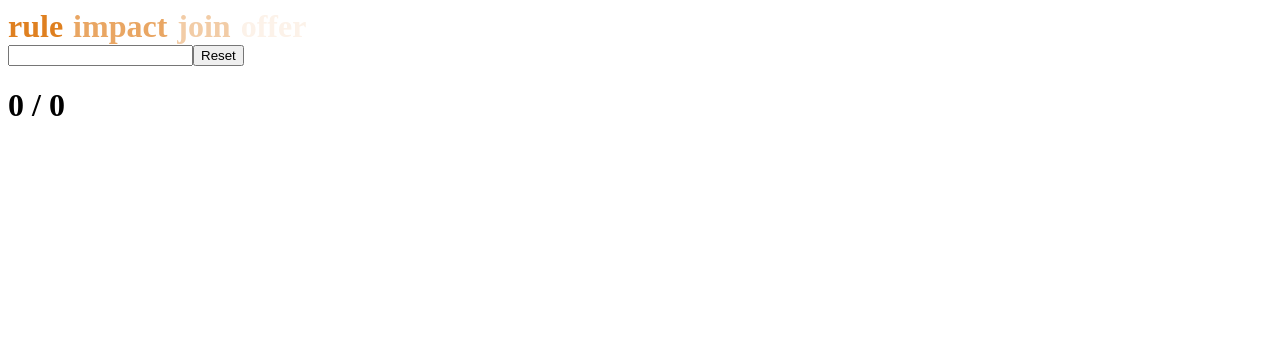
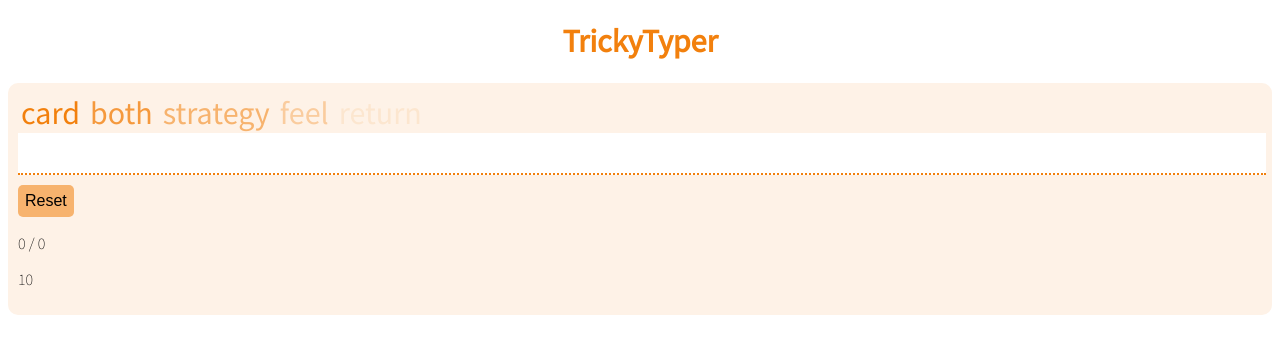
Before and after one commit to dmills-webdev/tricky-typer, a React (Create React App) app: page / in a window 1280 px wide. Shown: the top 354 px of the page. Built offline with nearby package versions, Linux system fonts and the light colour scheme.

Commit message:
Switch to sass for styling

```diff
--- a/package.json
+++ b/package.json
@@ -6,6 +6,7 @@
     "@testing-library/jest-dom": "^4.2.4",
     "@testing-library/react": "^9.3.2",
     "@testing-library/user-event": "^7.1.2",
+    "node-sass": "^4.14.1",
     "react": "^16.13.1",
     "react-dom": "^16.13.1",
     "react-scripts": "3.4.1"
--- a/public/index.html
+++ b/public/index.html
@@ -2,42 +2,15 @@
 <html lang="en">
   <head>
     <meta charset="utf-8" />
-    <link rel="icon" href="%PUBLIC_URL%/favicon.ico" />
     <meta name="viewport" content="width=device-width, initial-scale=1" />
-    <meta name="theme-color" content="#000000" />
     <meta
       name="description"
       content="Web site created using create-react-app"
     />
-    <link rel="apple-touch-icon" href="%PUBLIC_URL%/logo192.png" />
-    <!--
-      manifest.json provides metadata used when your web app is installed on a
-      user's mobile device or desktop. See https://developers.google.com/web/fundamentals/web-app-manifest/
-    -->
-    <link rel="manifest" href="%PUBLIC_URL%/manifest.json" />
-    <!--
-      Notice the use of %PUBLIC_URL% in the tags above.
-      It will be replaced with the URL of the `public` folder during the build.
-      Only files inside the `public` folder can be referenced from the HTML.
-
-      Unlike "/favicon.ico" or "favicon.ico", "%PUBLIC_URL%/favicon.ico" will
-      work correctly both with client-side routing and a non-root public URL.
-      Learn how to configure a non-root public URL by running `npm run build`.
-    -->
-    <title>React App</title>
+    <title>TrickyTyper</title>
   </head>
   <body>
     <noscript>You need to enable JavaScript to run this app.</noscript>
     <div id="root"></div>
-    <!--
-      This HTML file is a template.
-      If you open it directly in the browser, you will see an empty page.
-
-      You can add webfonts, meta tags, or analytics to this file.
-      The build step will place the bundled scripts into the <body> tag.
-
-      To begin the development, run `npm start` or `yarn start`.
-      To create a production bundle, use `npm run build` or `yarn build`.
-    -->
   </body>
 </html>
--- a/src/App.js
+++ b/src/App.js
@@ -1,89 +1,15 @@
-import React,  { useState, useEffect } from "react"
-import testList from "./testlist"
-import "./app.css"
-
-const App = () => {
-
-// Initialise wordlist and session score
-  let [words, getNewWords] = useState(testList())
-  let [attempts, adjustWordCount] = useState(0)
-  let [points, adjustPoints] = useState(0)
-  let {characters, charactersRight} = useState()
-
-  let [isTestRunning, toggleTestRunning] = useState(false)
-  let [isTestComplete, toggleTestComplete] = useState(true)
-
-// Typing goal word and attempt
-  const [typedWord, updateTypedWord] = useState("")
-  let [wordToType, nextWord] = useState(words[0])
+import React from "react"
+import TypingTestContainer from "./TypingTestContainer"
+import "./app.scss"
 
 
-// Check entered word for correctness if the last character entered was a space/whitespace
-  const checkWord = (word) => {
-
-    if (isTestRunning === false && isTestComplete === true) {
-      runTest(10)
-    }
-
-    if (isTestRunning) {
-      if ( word.charAt(word.length - 1 ) === " " ) {
-        if ( word === wordToType + " " ) {
-          adjustPoints(points += 1)
-        }
-        adjustWordCount(attempts += 1)
-        nextWord(words[attempts])
-        updateTypedWord("")
-      }
-    }
-  }
-
-// Start timing and scoring system
-  const runTest = (duration) => {
-    toggleTestRunning(true)
-    toggleTestComplete(false)
-    setInterval((countdown) => {
-      console.log(countdown)
-
-    })
-    setTimeout(() => {
-      toggleTestRunning(false)
-    }, duration*1000)
-  }
-
-  const resetTest = () => {
-    toggleTestComplete(true)
-    adjustPoints(0)
-    updateTypedWord("")
-    getNewWords(testList())
-  }
-
-
-// Output
-  return (
-    <div className="container">
-      <div className="upcoming-words">
-        <h1 className="word-to-type">{words[attempts]}</h1>
-        <h1 className="upcoming-word-1">{words[attempts + 1]}</h1>
-        <h1 className="upcoming-word-2">{words[attempts + 2]}</h1>
-        <h1 className="upcoming-word-3">{words[attempts + 3]}</h1>
+function App() {
+    return (
+      <div>
+        <h1>TrickyTyper</h1>
+        <TypingTestContainer />
       </div>
-      <input
-        value={typedWord}
-        onChange={(event) => {
-          updateTypedWord(event.target.value)
-          checkWord(event.target.value)}}
-      />
-
-      <button
-        onClick={() => {
-          resetTest()
-          }}>
-        Reset
-      </button>
-
-      <h1>{points} / {attempts}</h1>
-    </div>
-  )
+    )
 }
 
 export default App
--- /dev/null
+++ b/src/TypingTestComponent.js
@@ -0,0 +1,33 @@
+import React from "react"
+
+function TypingTestComponent({ words, points, attempts, countdown, typedWord, updateTypedWord, checkWord, resetTest }) {
+  return (
+    <div className="container">
+      <div className="upcoming-words">
+        <p className="word-to-type">{words[attempts]}</p>
+        <p className="upcoming-word-1">{words[attempts + 1]}</p>
+        <p className="upcoming-word-2">{words[attempts + 2]}</p>
+        <p className="upcoming-word-3">{words[attempts + 3]}</p>
+        <p className="upcoming-word-4">{words[attempts + 4]}</p>
+      </div>
+      <input
+        value={typedWord}
+        onChange={(event) => {
+          updateTypedWord(event.target.value)
+          checkWord(event.target.value)}}
+      />
+
+      <button
+        onClick={() => {
+          resetTest()
+          }}>
+        Reset
+      </button>
+
+      <p>{points} / {attempts}</p>
+      <p>{countdown}</p>
+    </div>
+  )
+}
+
+export default TypingTestComponent
--- /dev/null
+++ b/src/TypingTestContainer.js
@@ -0,0 +1,102 @@
+import React,  { useState } from "react"
+import TypingTestComponent from "./TypingTestComponent" //Presentational component
+import testList from "./testlist" // Import randomised test list from a larger word list
+
+const TypingTestContainer = () => {
+
+// Initialise wordlist and session score
+  let [words, getNewWords] = useState(testList())
+  let [attempts, adjustWordCount] = useState(0)
+  let [points, adjustPoints] = useState(0)
+
+  // TODO: add character tracking logic
+  //let [characters, charactersRight] = useState(0)
+
+  let [countdown, setCountdown] = useState(10)
+// Initialise test timing variables
+  let [isTestRunning, toggleTestRunning] = useState(false)
+  let [isTestComplete, toggleTestComplete] = useState(true)
+
+// Typing goal word and attempt
+  const [typedWord, updateTypedWord] = useState("")
+  let [wordToType, nextWord] = useState(words[0])
+
+// Check entered word for correctness if the last character entered was a space/whitespace
+  const checkWord = (word) => {
+    if (isTestRunning === false && isTestComplete === true) {
+      runTest(10)
+    }
+    if (isTestRunning) {
+      if ( word.charAt(word.length - 1 ) === " " ) {
+        if ( word === wordToType + " " ) {
+          adjustPoints(points += 1)
+        }
+        adjustWordCount(attempts += 1)
+        nextWord(words[attempts])
+        updateTypedWord("")
+      }
+    }
+  }
+
+
+
+
+
+
+// Start timing and scoring system
+  var countdownClock
+
+  const count = () => {
+    setCountdown(countdown => countdown - 1)
+  }
+
+  const clearTimer = () => {
+    console.log("Clearing " + countdownClock)
+    clearInterval(countdownClock)
+  }
+
+  const runTest = (duration) => {
+    setCountdown(duration)
+    toggleTestRunning(true)
+    toggleTestComplete(false)
+
+    countdownClock = setInterval( () => count(), 1000)
+
+    setTimeout( () => {
+      clearTimer()
+    }, duration*1000)
+  }
+
+// Reset test early/midway through
+  const resetTest = () => {
+    console.log("Resetting " + countdownClock)
+    clearTimer()
+
+    toggleTestRunning(false)
+    toggleTestComplete(true)
+    adjustPoints(0)
+    adjustWordCount(0)
+    updateTypedWord("")
+    getNewWords(testList())
+  }
+
+
+
+
+
+// Render
+    return(
+      <TypingTestComponent
+        words={words}
+        points={points}
+        countdown={countdown}
+        attempts={attempts}
+        typedWord={typedWord}
+        updateTypedWord={updateTypedWord}
+        checkWord={checkWord}
+        resetTest={resetTest}
+        />
+    )
+}
+
+export default TypingTestContainer
--- a/src/app.css
+++ /dev/null
@@ -1,24 +0,0 @@
-.container {
-}
-
-
-.upcoming-words h1 {
-  display: inline;
-  padding-right: 10px;
-}
-
-.word-to-type {
-  color: hsla(30, 75%, 50%, 1)
-}
-
-.upcoming-word-1 {
-  color: hsla(30, 75%, 65%, 1)
-}
-
-.upcoming-word-2 {
-  color: hsla(30, 75%, 80%, 1)
-}
-
-.upcoming-word-3 {
-  color: hsla(30, 75%, 95%, 1)
-}
--- /dev/null
+++ b/src/app.scss
@@ -0,0 +1,82 @@
+/*------ Variables ------*/
+@import url('https://fonts.googleapis.com/css2?family=Source+Sans+Pro:wght@200;300;400&display=swap');
+$base-font: 'Source Sans Pro', sans-serif;
+
+$primary-color: hsla(30, 90%, 50%, 1);
+$primary-color60: hsla(30, 90%, 60%, 1);
+$primary-color70: hsla(30, 90%, 70%, 1);
+$primary-color80: hsla(30, 90%, 80%, 1);
+$primary-color90: hsla(30, 90%, 90%, 1);
+
+$secondary-color: hsla(30, 90%, 95%, 1);
+
+/*------ Main Styles ------*/
+body {
+  font-family: $base-font;
+  font-weight: 200;
+  font-size: 1em;
+}
+
+h1 {
+  text-align: center;
+  color: $primary-color;
+}
+
+.container {
+  background: $secondary-color;
+  border-radius: 10px 10px;
+  padding: 10px;
+  max-width: 100%;
+  overflow: hidden;
+}
+
+.upcoming-words p {
+  display: inline;
+  padding-right: 10px;
+
+
+  font-size: 2em;
+  font-weight: 400;
+}
+
+.word-to-type {
+  color: $primary-color;
+  padding-left: 3px;
+}
+
+.upcoming-word-1 {
+  color: $primary-color60;
+}
+
+.upcoming-word-2 {
+  color: $primary-color70;
+}
+
+.upcoming-word-3 {
+  color: $primary-color80;
+}
+
+.upcoming-word-4 {
+  color: $primary-color90;
+}
+
+
+.container input {
+  width: 100%;
+  height: 1.2em;
+  border: 0;
+  border-bottom: 2px dotted $primary-color;
+  margin-bottom: 10px;
+
+  font-family: inherit;
+  font-size: 2em;
+}
+
+.container button {
+  border: none;
+  border-radius: 5px 5px;
+  padding: 7px;
+
+  font-size: 1em;
+  background-color: $primary-color70;
+}
--- a/src/testlist.js
+++ b/src/testlist.js
@@ -2,7 +2,7 @@
 
 const testList = () => {
   let newTestList = []
-  for  (let i = 0; i < 250; i++) {
+  for  (let i = 0; i < 500; i++) {
     let n = Math.floor(Math.random()*1000)
     newTestList.push(splitWords[n])
   }
```
Also changed, not shown: 1 other file (tests, documents, lock files or other folders).
